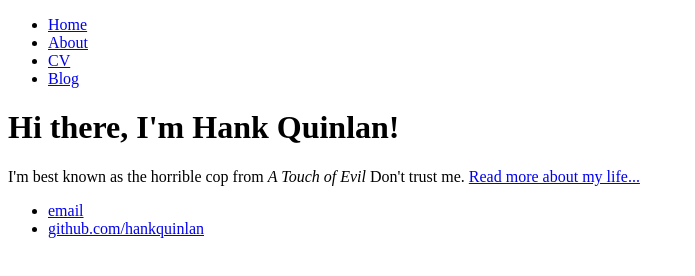
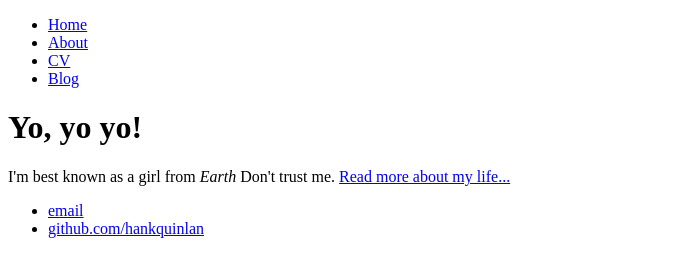
Before and after one commit to angelajshu/angelajshu.github.io, a plain HTML site: page index.html in a window 1280 px wide. Shown: the whole page, without its empty margins (0-695 px from the left). Drawn offline with Linux system fonts and the light colour scheme.

Commit message:
Update index.html

```diff
--- a/index.html
+++ b/index.html
@@ -1,7 +1,7 @@
 <!DOCTYPE html>
 <html>
 	<head>
-		<title>Hank Quinlan, Horrible Cop</title>
+		<title>Angela</title>
 	</head>
 	<body>
 		<nav>
@@ -14,8 +14,8 @@
 		</nav>
 		<div class="container">
     		<div class="blurb">
-        		<h1>Hi there, I'm Hank Quinlan!</h1>
-				<p>I'm best known as the horrible cop from <em>A Touch of Evil</em> Don't trust me. <a href="/about">Read more about my life...</a></p>
+        		<h1>Yo, yo yo!</h1>
+				<p>I'm best known as a girl from <em>Earth</em> Don't trust me. <a href="/about">Read more about my life...</a></p>
     		</div><!-- /.blurb -->
 		</div><!-- /.container -->
 		<footer>
```
